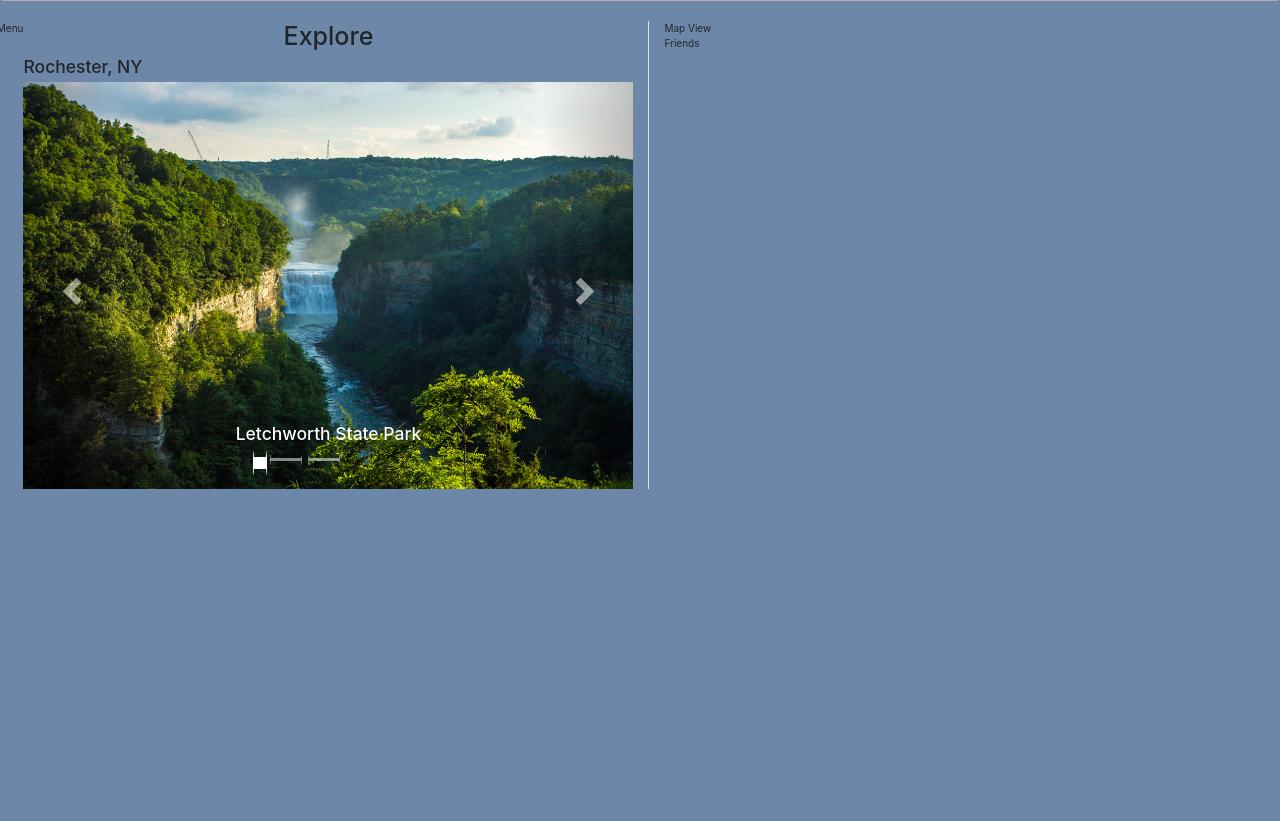
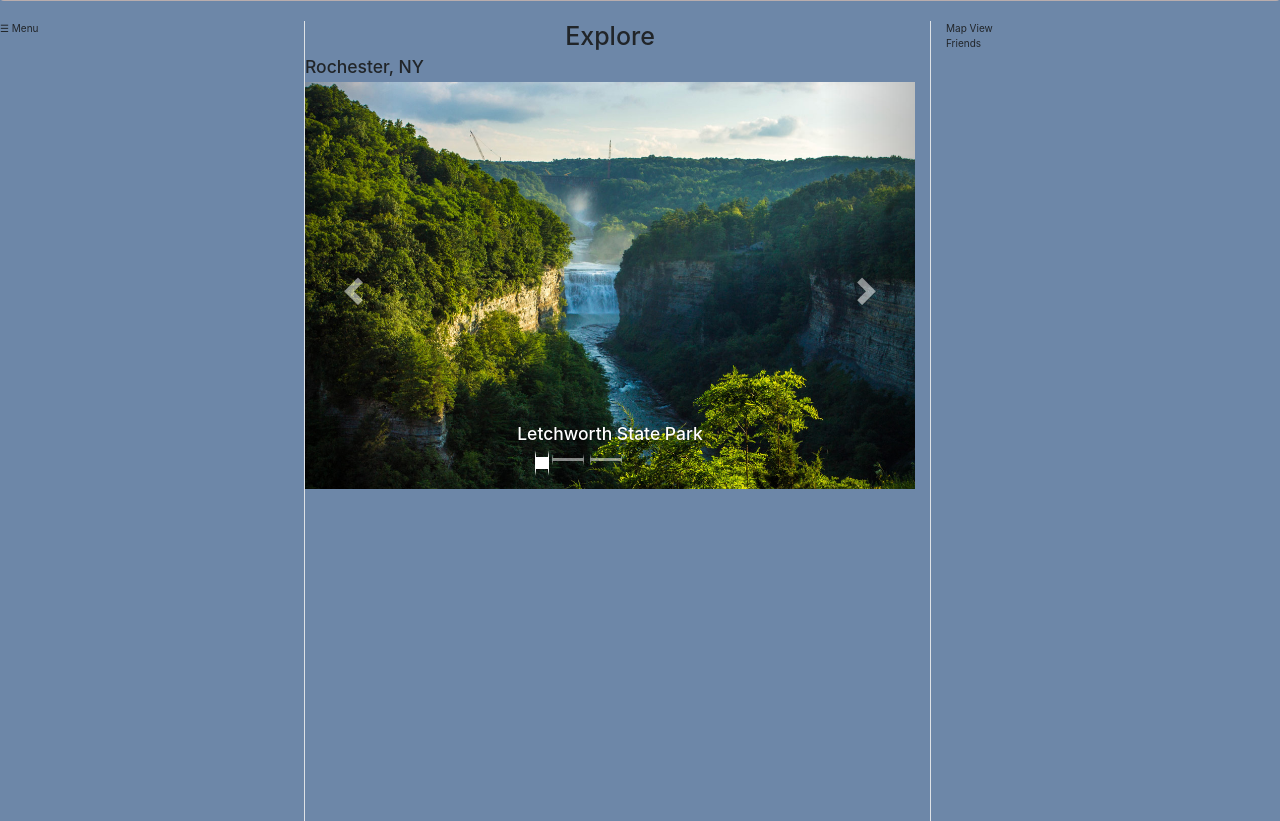
Before and after one commit to Mcheese134/CSC210Project, a Flask app: page / in a window 1280 px wide. Shown: the part 61-882 px from the top of the page. Before the commit the page ends 550 px from the top, so only its background shows below. Run offline with Flask 2, Linux system fonts and the light colour scheme; some libraries are stand-ins or nearby versions.

Commit message:
Fixed border

```diff
--- a/static/js/scripts.js
+++ b/static/js/scripts.js
@@ -24,7 +24,7 @@ $(document).ready(function () {
 
 function openNav() {
   console.log("I opened");
-  document.getElementById("mySidenav").style.width = "100%";
+  document.getElementById("mySidenav").style.width = "95%";
 }
 
 function closeNav() {
--- a/static/stylesheets/styles.css
+++ b/static/stylesheets/styles.css
@@ -48,3 +48,12 @@ h1 {
     font-size: 18px;
   }
 }
+
+
+.border-right{
+  height: 100vh;
+}
+
+.border-left{
+  height: 100vh;
+}
--- a/templates/index.html
+++ b/templates/index.html
@@ -59,6 +59,10 @@
 
 
         <div class="row">
+
+        <div class = "col border-right" style = "min-width: 25vw;">
+
+
             <span style="font-size: 32;" id="Menu">&#9776; Menu</span>
 
                 <div class="sidenav" id="mySidenav">
@@ -70,6 +74,7 @@
                     <a href="/create">Create Submission</a>
                 </div>
             </div>
+        </div>
             <div class="col-6">
                 <h1>Explore</h1>
                 <h3>Rochester, NY</h3>
@@ -117,7 +122,7 @@
                     </a>
                   </div>
             </div>
-            <div class="col border-left">
+            <div class="col border-left" style = "min-width: 25vw;">
                 <div class="container">
                     <div class="row">
                         <span>Map View</span>
```
